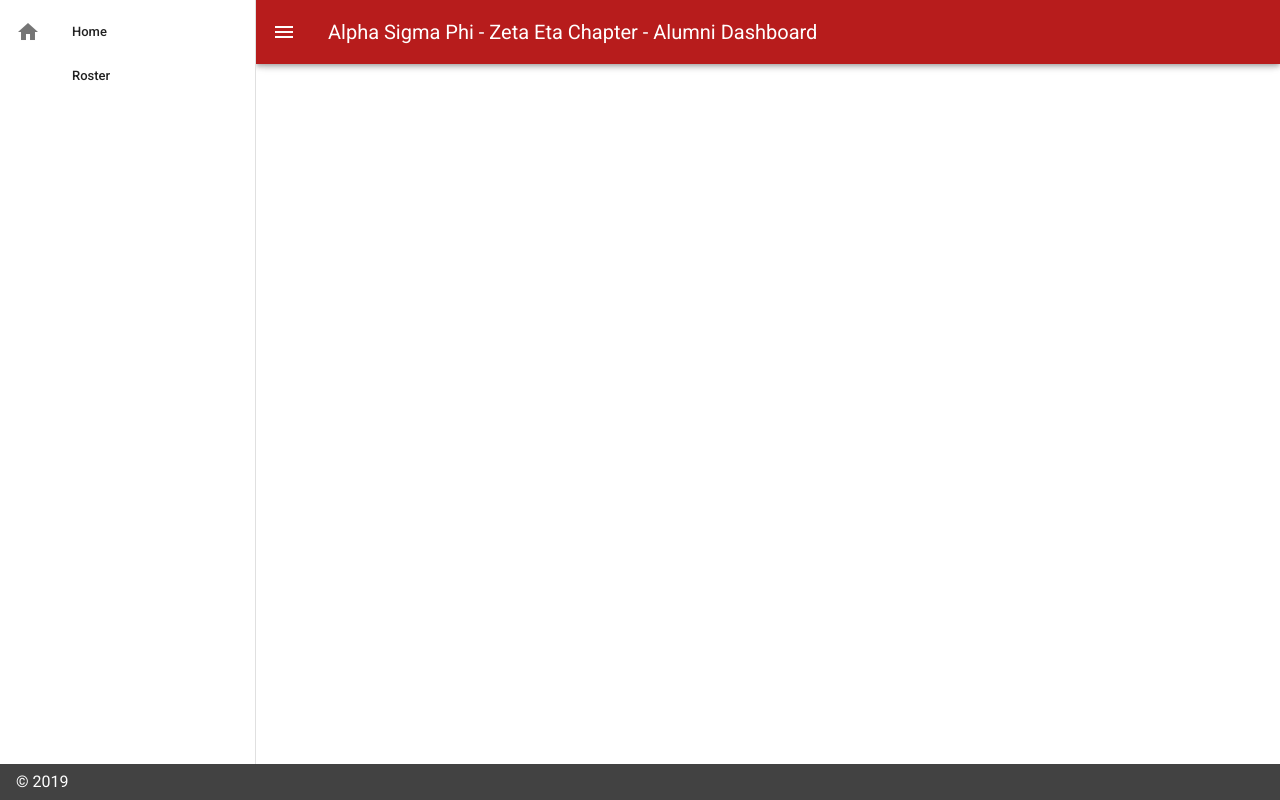
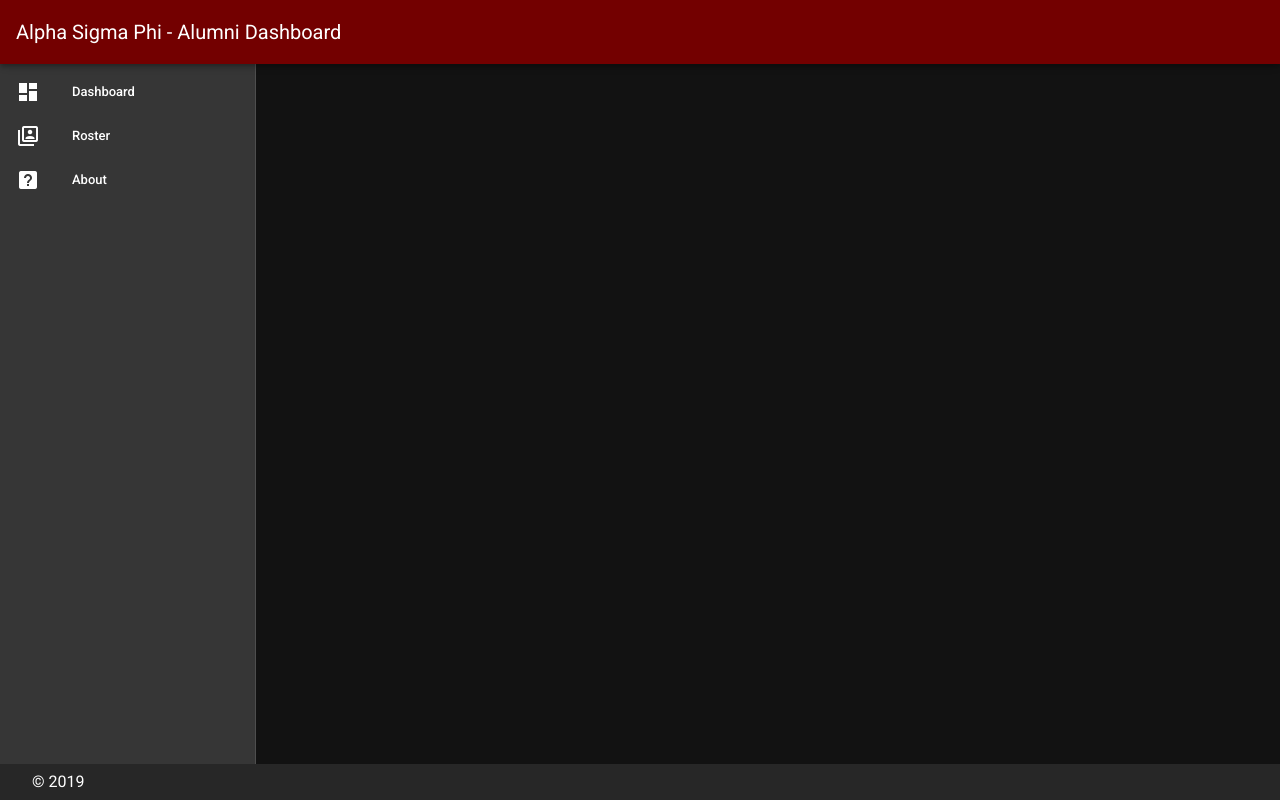
Before and after one commit to kshin42/alumni-dashboard, a Vue app: page / in a window 1280 px wide. Built offline with nearby package versions, Linux system fonts and the light colour scheme.

Commit message:
Finishing up Navigation menus

```diff
--- a/src/App.vue
+++ b/src/App.vue
@@ -1,62 +1,15 @@
 <template>
-  <v-app id="inspire">
-    <v-navigation-drawer
-      v-model="drawer"
-      app
-    >
-      <v-list dense>
-        <v-list-item link>
-          <v-list-item-action>
-            <v-icon>mdi-home</v-icon>
-          </v-list-item-action>
-          <v-list-item-content>
-            <v-list-item-title>Home</v-list-item-title>
-          </v-list-item-content>
-        </v-list-item>
-        <v-list-item link>
-          <v-list-item-action>
-            <v-icon>mdi-contact-mail</v-icon>
-          </v-list-item-action>
-          <v-list-item-content>
-            <v-list-item-title>Roster</v-list-item-title>
-          </v-list-item-content>
-        </v-list-item>
-      </v-list>
-    </v-navigation-drawer>
-
-    <v-app-bar
-      app
-      color="red darken-4"
-      dark
-    >
-      <v-app-bar-nav-icon @click.stop="drawer = !drawer" />
-      <v-toolbar-title>Alpha Sigma Phi - Zeta Eta Chapter - Alumni Dashboard</v-toolbar-title>
-    </v-app-bar>
-
-    <v-content>
-      <v-container
-        class="fill-height"
-        fluid
-      >
-
-      </v-container>
-    </v-content>
-    <v-footer
-      color="grey darken-3"
-      app
-    >
-      <span class="white--text">&copy; 2019</span>
-    </v-footer>
-  </v-app>
+  <Navigation />
 </template>
 
+
 <script>
-  export default {
-    props: {
-      source: String,
-    },
-    data: () => ({
-      drawer: null,
-    }),
-  }
+import Navigation from './components/Navigation'
+
+export default {
+ data: () => ({}),
+ components: {
+   Navigation
+ }
+}
 </script>
--- /dev/null
+++ b/src/components/Navigation.vue
@@ -0,0 +1,68 @@
+<template>
+  <v-app>
+    <v-navigation-drawer
+      clipped
+      permanent
+      app
+      overflow
+    >
+    <v-list
+        dense
+        nav
+      >
+        <v-list-item
+          v-for="item in items"
+          :key="item.title"
+          link
+        >
+          <v-list-item-icon>
+            <v-icon>{{ item.icon }}</v-icon>
+          </v-list-item-icon>
+
+          <v-list-item-content>
+            <v-list-item-title>{{ item.title }}</v-list-item-title>
+          </v-list-item-content>
+        </v-list-item>
+      </v-list>
+    </v-navigation-drawer>
+
+    <v-app-bar :clipped-left=true color="#730000" app>
+      <v-toolbar-title>Alpha Sigma Phi - Alumni Dashboard </v-toolbar-title>
+    </v-app-bar>
+
+    <v-content>
+      <v-container fluid>
+        <v-row
+          align="center"
+          justify="center"
+        >
+          <v-col cols="10">
+            <v-card>
+
+            </v-card>
+          </v-col>
+        </v-row>
+      </v-container>
+    </v-content>
+
+    <v-footer app>
+      <span class="px-4">&copy; {{ new Date().getFullYear() }}</span>
+    </v-footer>
+  </v-app>
+</template>
+
+
+<script>
+export default {
+ data: () => ({
+   items: [
+    { title: 'Dashboard', icon: 'mdi-view-dashboard' },
+    { title: 'Roster', icon: 'mdi-account-box-multiple-outline' },
+    { title: 'About', icon: 'mdi-help-box' },
+   ]
+ }),
+ created () {
+      this.$vuetify.theme.dark = true
+ },
+}
+</script>
--- /dev/null
+++ b/src/views/Roster.vue
@@ -0,0 +1,5 @@
+<template>
+  <div>
+    <h1>Hello World</h1>
+  </div>
+</template>
```
